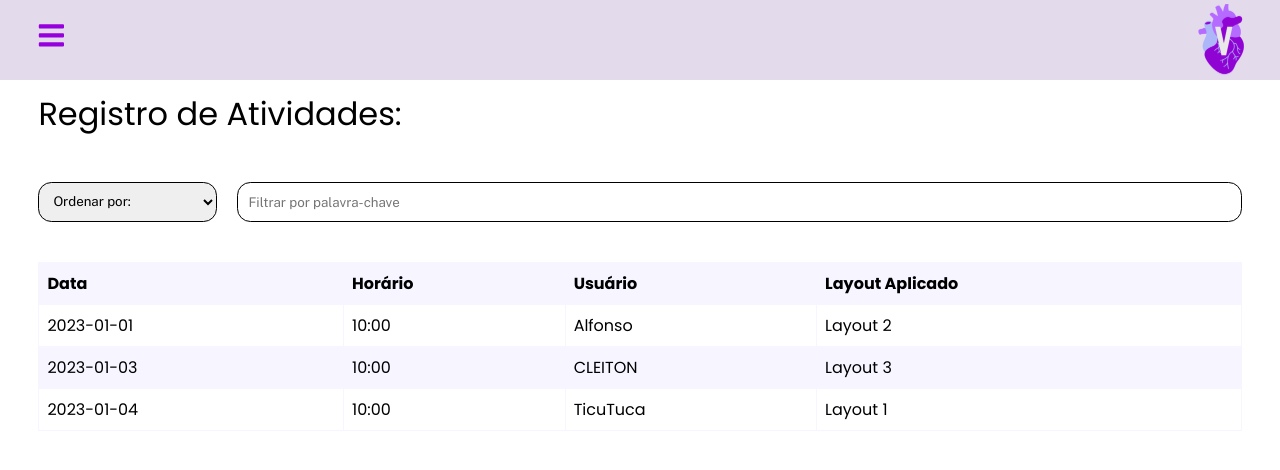
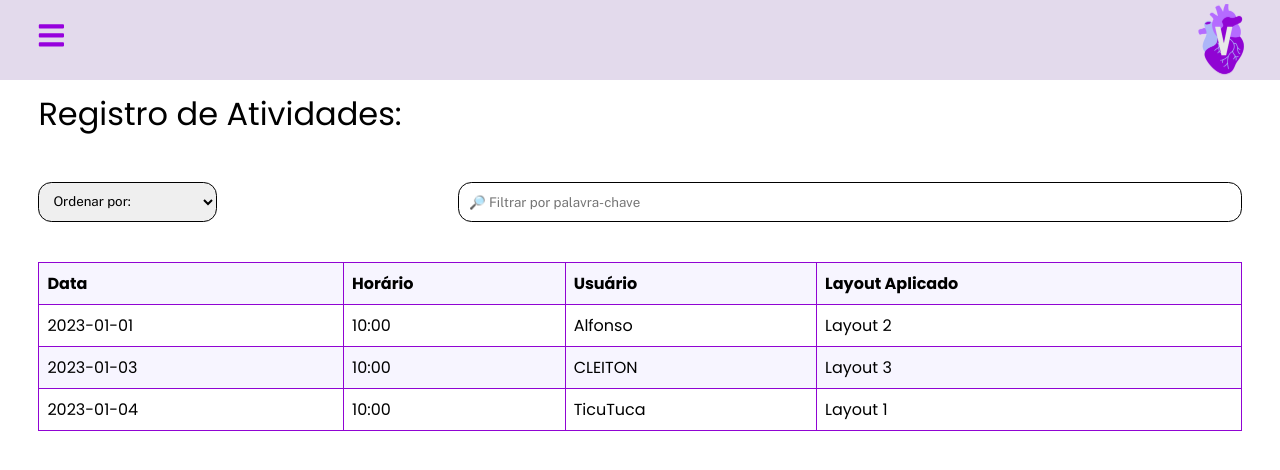
Before and after one commit to Inteli-College/2024-T0008-EC05-G03, a React (Vite) app in the folder src/frontend/: page /controle in a window 1280 px wide. Shown: the top 470 px of the page. Built offline with nearby package versions, Linux system fonts and the light colour scheme.

Commit message:
fix: tabela + filtro

```diff
--- a/src/frontend/src/components/controleRegistro/filtro.css
+++ b/src/frontend/src/components/controleRegistro/filtro.css
@@ -2,7 +2,7 @@
 
 .filter-input {
     flex-grow: 1;
-    margin-left: 20px;
+    margin-left: 20%;
     padding: 10px;
     border: 1.5px solid black;
     border-radius: 1em;
--- a/src/frontend/src/components/controleRegistro/filtro.jsx
+++ b/src/frontend/src/components/controleRegistro/filtro.jsx
@@ -7,7 +7,7 @@ const FilterInput = ({ setFilterKeyword }) => {
   };
 
   return (
-    <input type="text" placeholder="Filtrar por palavra-chave" onChange={handleFilterChange} className="filter-input"/>
+    <input type="text" placeholder="🔎 Filtrar por palavra-chave" onChange={handleFilterChange} className="filter-input"/>
   );
 };
 
--- a/src/frontend/src/components/controleRegistro/tabela.css
+++ b/src/frontend/src/components/controleRegistro/tabela.css
@@ -35,3 +35,7 @@
     overflow-y: auto;
     margin-bottom: 20px;
   }
+
+  .activity-table, .activity-table th, .activity-table td {
+    border: 1px solid #9004D3; /* Sets the border color to light gray and thickness to 2px */
+  }
```
